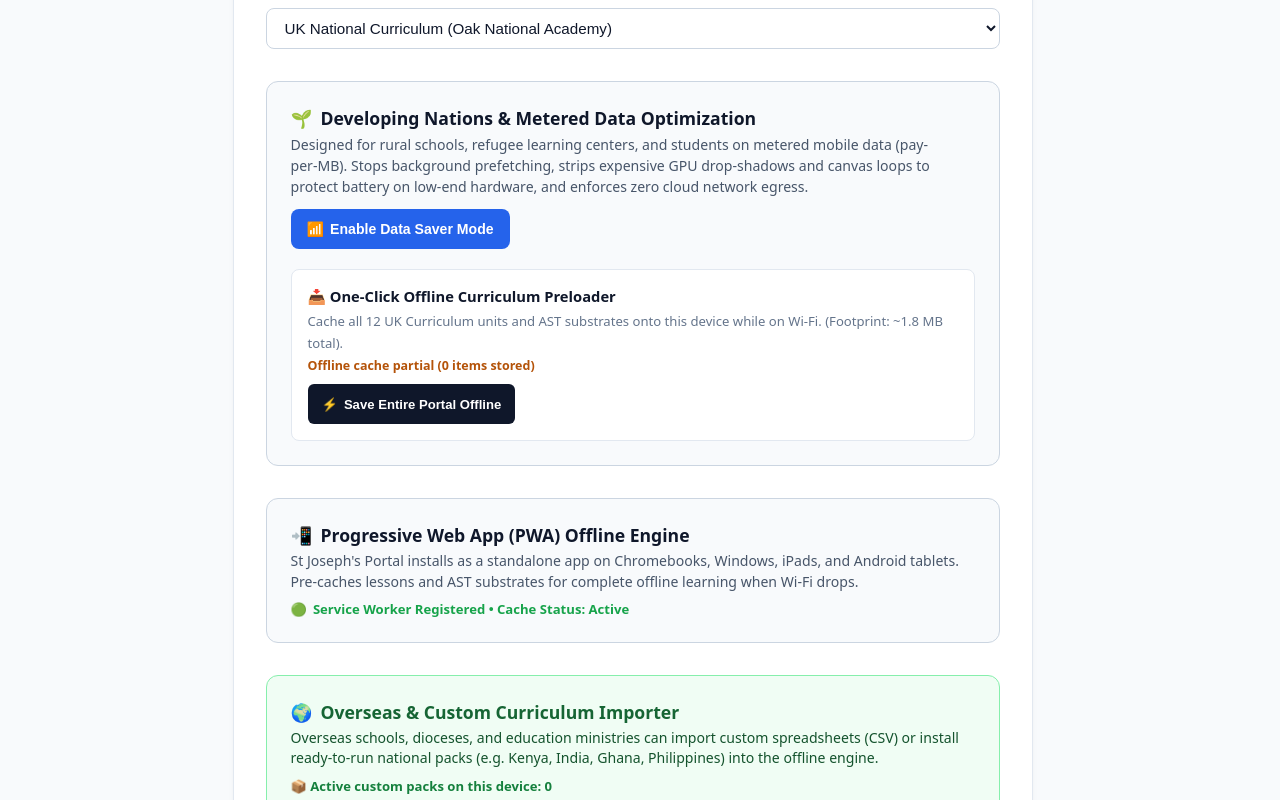
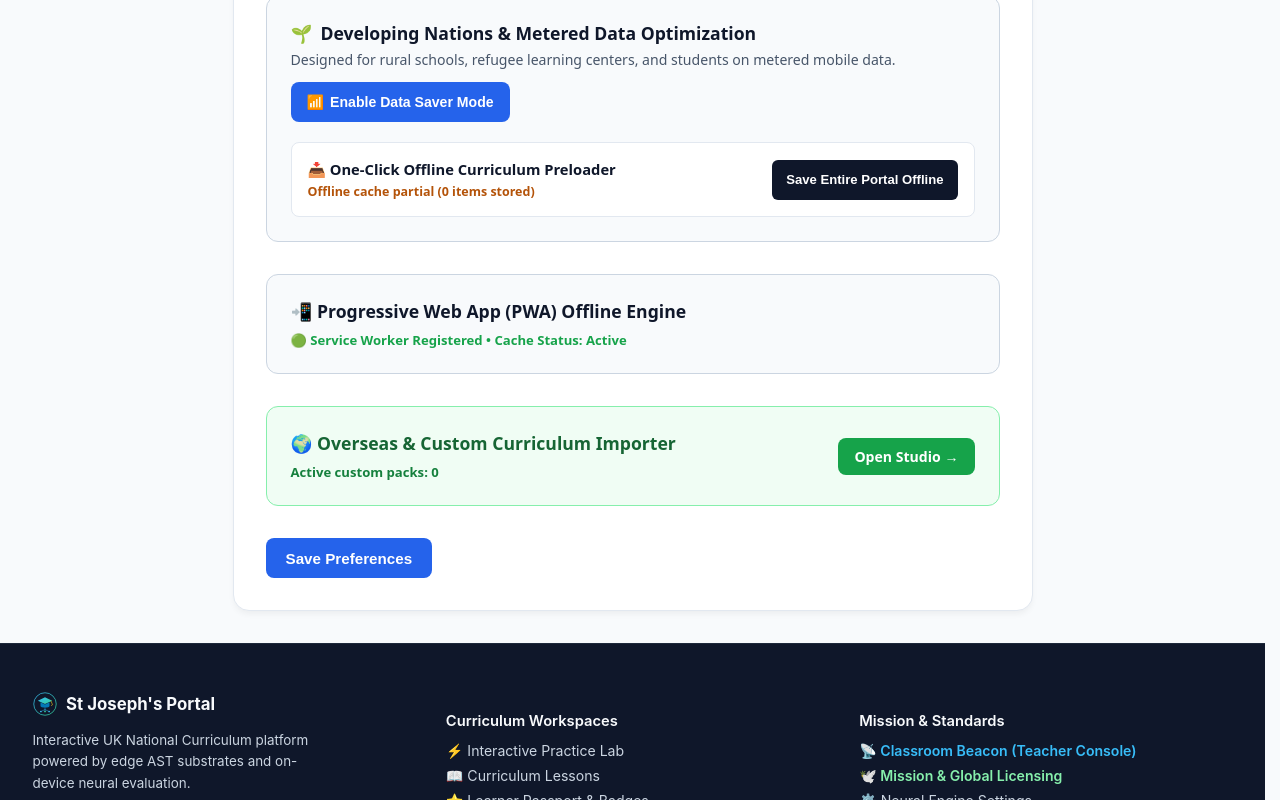
Before and after one commit to josephbrewerton-oss/schoolsample, a React (Vite) app: page /settings in a window 1280 px wide. Shown: the part 1240-2040 px from the top of the page. Built offline with nearby package versions, Linux system fonts and the light colour scheme.

Commit message:
feat(settings): use lazy initializers for state
Initialize state directly from localStorage to prevent layout shifts
during the initial render cycle.

```diff
--- a/src/pages/settings.tsx
+++ b/src/pages/settings.tsx
@@ -1,4 +1,3 @@
-// src/pages/settings.tsx
 import React, { useState, useEffect } from 'react';
 import { Link } from 'react-router-dom';
 import PageMeta from '../components/PageMeta';
@@ -16,46 +15,50 @@
 import { downloadCurriculumForOffline, getOfflineStatus, SyncProgress, OfflineStatus } from '../services/offlineSyncService';
 
 export default function SettingsPage() {
-  const [curriculumStandard, setCurriculumStandard] = useState<CurriculumProviderKey>('uk_oak');
-  const [preferredDifficulty, setPreferredDifficulty] = useState<'warmup' | 'challenger' | 'brainbuster'>('challenger');
-  const [hasAiConsent, setHasAiConsent] = useState<boolean>(false);
-  const [nanoStatus, setNanoStatus] = useState<'checking' | 'ready' | 'after-download' | 'unavailable'>('checking');
+  // 1. Synchronous lazy initializers (eliminates frame-0 flash)
+  const [curriculumStandard, setCurriculumStandard] = useState<CurriculumProviderKey>(() => {
+    return (typeof window !== 'undefined' && (localStorage.getItem('curriculum_standard') as CurriculumProviderKey)) || 'uk_oak';
+  });
+  const [preferredDifficulty, setPreferredDifficulty] = useState<'warmup' | 'challenger' | 'brainbuster'>(() => {
+    return (typeof window !== 'undefined' && (localStorage.getItem('preferred_difficulty') as any)) || 'challenger';
+  });
+  const [hasAiConsent, setHasAiConsent] = useState<boolean>(() => {
+    return typeof window !== 'undefined' ? hasUserGrantedAiConsent() : false;
+  });
+  const [portalLanguage, setPortalLanguage] = useState<string>(() => {
+    return typeof window !== 'undefined' ? getSavedLanguage() : 'en';
+  });
+  const [dataSaver, setDataSaver] = useState<boolean>(() => isDataSaverActive());
+  const [customPacks, setCustomPacks] = useState<CustomCurriculumPack[]>(() => {
+    return typeof window !== 'undefined' ? getInstalledCurriculumPacks() : [];
+  });
+
+  const [nanoStatus, setNanoStatus] = useState<'checking' | 'ready' | 'after-download' | 'unavailable'>(() => {
+    if (typeof window !== 'undefined' && aiCaller.isPromptApiAvailableSync?.()) {
+      return 'ready';
+    }
+    return 'checking';
+  });
+
   const [saveMessage, setSaveMessage] = useState('');
   const [testResult, setTestResult] = useState('');
-  const [portalLanguage, setPortalLanguage] = useState<string>('en');
   const [cacheClearNotice, setCacheClearNotice] = useState('');
-  const [customPacks, setCustomPacks] = useState<CustomCurriculumPack[]>([]);
-  const [dataSaver, setDataSaver] = useState<boolean>(() => isDataSaverActive());
   const [offlineStatus, setOfflineStatus] = useState<OfflineStatus>({ isCached: false, cachedCount: 0 });
   const [syncProgress, setSyncProgress] = useState<SyncProgress | null>(null);
   const [isSyncing, setIsSyncing] = useState<boolean>(false);
 
   useEffect(() => {
-    setCustomPacks(getInstalledCurriculumPacks());
     getOfflineStatus().then(setOfflineStatus);
 
     const unsubDataSaver = listenToDataSaverChanges((enabled) => {
       setDataSaver(enabled);
     });
 
-    // 1. Load saved curriculum standard & difficulty & consent & language
-    const savedStandard = localStorage.getItem('curriculum_standard') as CurriculumProviderKey;
-    if (savedStandard) {
-      setCurriculumStandard(savedStandard);
-    }
-
-    const savedDifficulty = localStorage.getItem('preferred_difficulty') as any;
-    if (savedDifficulty) {
-      setPreferredDifficulty(savedDifficulty);
-    }
-
-    setPortalLanguage(getSavedLanguage());
-    setHasAiConsent(hasUserGrantedAiConsent());
-
-    // 2. Check local Gemini Nano availability via unified aiCaller
-    async function checkNano() {
-      try {
-        const availability = await aiCaller.checkAvailability();
+    // Check local Gemini Nano availability asynchronously without blocking frame 0
+    let isMounted = true;
+    aiCaller.checkAvailability()
+      .then((availability) => {
+        if (!isMounted) return;
         if (availability.status === 'readily') {
           setNanoStatus('ready');
         } else if (availability.status === 'after-download') {
@@ -63,14 +66,13 @@
         } else {
           setNanoStatus('unavailable');
         }
-      } catch {
-        setNanoStatus('unavailable');
-      }
-    }
-
-    checkNano();
+      })
+      .catch(() => {
+        if (isMounted) setNanoStatus('unavailable');
+      });
 
     return () => {
+      isMounted = false;
       unsubDataSaver();
     };
   }, []);
@@ -137,7 +139,6 @@
       restorePageDOM();
     }
 
-    // Dispatch custom and storage event so open tabs/components update reactively
     window.dispatchEvent(new Event('storage'));
     window.dispatchEvent(new CustomEvent('curriculum_standard_changed', { detail: curriculumStandard }));
 
@@ -233,7 +234,7 @@
                 School Chromebooks and modern PCs can run AI models right inside Chrome! When supported, Chrome downloads the model once to the device cache. After that, it generates customized practice questions and Socratic hints <strong>completely offline</strong> without needing school Wi-Fi or sending data to the cloud.
               </div>
 
-              {/* Explicit UK GDPR / Children's Code / CAADCA / DPDP Resource Consent Card */}
+              {/* Explicit UK GDPR / Resource Consent Card */}
               {(() => {
                 const caveat = getComplianceCaveat(portalLanguage);
                 return (
@@ -338,9 +339,6 @@
                 <option value="challenger">⚡ Challenger (Level 2) — Everyday scenarios and clever distractors</option>
                 <option value="brainbuster">🏆 Brain Buster (Level 3) — Deep thinking, multi-step problem solving</option>
               </select>
-              <p style={{ fontSize: '0.85rem', color: '#64748b', marginTop: '0.4rem', marginBottom: 0 }}>
-                You can also change your challenge level any time right on the Practice Lab screen!
-              </p>
             </div>
 
             {/* Universal Language & Translation Settings */}
@@ -367,10 +365,6 @@
                   🧹 Clear Translation Cache
                 </button>
               </div>
-
-              <p style={{ fontSize: '0.9rem', color: '#475569', lineHeight: 1.5, margin: '0 0 1rem 0' }}>
-                Select your default language. The Universal Translation Engine automatically translates all pages, navigation items, lesson plans, and interactive questions across the entire portal.
-              </p>
 
               <select
                 id="portal-language-select"
@@ -443,8 +437,7 @@
                     <span>🌱</span> Developing Nations & Metered Data Optimization
                   </h3>
                   <p style={{ fontSize: '0.88rem', color: dataSaver ? '#047857' : '#475569', margin: 0, lineHeight: 1.5 }}>
-                    Designed for rural schools, refugee learning centers, and students on metered mobile data (pay-per-MB).
-                    Stops background prefetching, strips expensive GPU drop-shadows and canvas loops to protect battery on low-end hardware, and enforces zero cloud network egress.
+                    Designed for rural schools, refugee learning centers, and students on metered mobile data.
                   </p>
                 </div>
 
@@ -485,9 +478,6 @@
                     <strong style={{ fontSize: '0.92rem', color: '#0f172a', display: 'block', marginBottom: '3px' }}>
                       📥 One-Click Offline Curriculum Preloader
                     </strong>
-                    <span style={{ fontSize: '0.82rem', color: '#64748b' }}>
-                      Cache all 12 UK Curriculum units and AST substrates onto this device while on Wi-Fi. (Footprint: ~1.8 MB total).
-                    </span>
                     <div style={{ marginTop: '4px', fontSize: '0.78rem', color: offlineStatus.isCached ? '#15803d' : '#b45309', fontWeight: 600 }}>
                       {offlineStatus.isCached
                         ? `✓ Offline Ready: ${offlineStatus.cachedCount} assets cached locally in browser`
@@ -509,24 +499,17 @@
                       fontWeight: 600,
                       fontSize: '0.82rem',
                       cursor: isSyncing ? 'not-allowed' : 'pointer',
-                      display: 'inline-flex',
-                      alignItems: 'center',
-                      gap: '6px',
                     }}
                   >
-                    <span>{isSyncing ? '⏳' : '⚡'}</span>
                     <span>{isSyncing ? 'Saving Offline...' : 'Save Entire Portal Offline'}</span>
                   </button>
                 </div>
 
-                {/* Live Progress Bar */}
                 {syncProgress && (
                   <div style={{ marginTop: '12px', paddingTop: '10px', borderTop: '1px solid #f1f5f9' }}>
                     <div style={{ display: 'flex', justifyContent: 'space-between', fontSize: '0.78rem', color: '#475569', marginBottom: '4px' }}>
-                      <span style={{ overflow: 'hidden', textOverflow: 'ellipsis', whiteSpace: 'nowrap', maxWidth: '300px' }}>
-                        {syncProgress.currentFile}
-                      </span>
-                      <strong>{syncProgress.percent}% ({syncProgress.completed}/{syncProgress.total})</strong>
+                      <span>{syncProgress.currentFile}</span>
+                      <strong>{syncProgress.percent}%</strong>
                     </div>
                     <div style={{ width: '100%', height: '6px', background: '#e2e8f0', borderRadius: '3px', overflow: 'hidden' }}>
                       <div
@@ -538,61 +521,32 @@
                         }}
                       />
                     </div>
-                    {syncProgress.status === 'completed' && (
-                      <p style={{ margin: '6px 0 0 0', fontSize: '0.78rem', color: '#16a34a', fontWeight: 700 }}>
-                        🎉 Complete! The entire curriculum portal is saved. You can now use this device in airplane mode or with zero internet!
-                      </p>
-                    )}
                   </div>
                 )}
               </div>
             </div>
 
-            {/* PWA Offline App & Service Worker Status Card */}
-            <div style={{
-              marginBottom: '2rem',
-              padding: '1.5rem',
-              borderRadius: '12px',
-              background: '#f8fafc',
-              border: '1px solid #cbd5e1',
-            }}>
-              <div style={{ display: 'flex', justifyContent: 'space-between', alignItems: 'center', flexWrap: 'wrap', gap: '12px' }}>
-                <div>
-                  <h3 style={{ fontSize: '1.1rem', fontWeight: 800, color: '#0f172a', margin: '0 0 4px 0', display: 'flex', alignItems: 'center', gap: '8px' }}>
-                    <span>📲</span> Progressive Web App (PWA) Offline Engine
-                  </h3>
-                  <p style={{ fontSize: '0.88rem', color: '#475569', margin: 0, lineHeight: 1.45 }}>
-                    St Joseph's Portal installs as a standalone app on Chromebooks, Windows, iPads, and Android tablets. Pre-caches lessons and AST substrates for complete offline learning when Wi-Fi drops.
-                  </p>
-                  <div style={{ fontSize: '0.82rem', color: '#16a34a', fontWeight: 700, marginTop: '8px', display: 'flex', alignItems: 'center', gap: '6px' }}>
-                    <span>🟢</span> Service Worker Registered &bull; Cache Status: Active
-                  </div>
-                </div>
+            {/* PWA Offline App */}
+            <div style={{ marginBottom: '2rem', padding: '1.5rem', borderRadius: '12px', background: '#f8fafc', border: '1px solid #cbd5e1' }}>
+              <h3 style={{ fontSize: '1.1rem', fontWeight: 800, color: '#0f172a', margin: '0 0 4px 0' }}>
+                📲 Progressive Web App (PWA) Offline Engine
+              </h3>
+              <div style={{ fontSize: '0.82rem', color: '#16a34a', fontWeight: 700, marginTop: '8px' }}>
+                🟢 Service Worker Registered &bull; Cache Status: Active
               </div>
             </div>
 
-            {/* Overseas & Custom Curriculum Studio Card */}
-            <div style={{
-              marginBottom: '2rem',
-              padding: '1.5rem',
-              borderRadius: '12px',
-              background: '#f0fdf4',
-              border: '1px solid #86efac',
-            }}>
+            {/* Overseas & Custom Curriculum */}
+            <div style={{ marginBottom: '2rem', padding: '1.5rem', borderRadius: '12px', background: '#f0fdf4', border: '1px solid #86efac' }}>
               <div style={{ display: 'flex', justifyContent: 'space-between', alignItems: 'center', flexWrap: 'wrap', gap: '12px' }}>
                 <div>
-                  <h3 style={{ fontSize: '1.1rem', fontWeight: 800, color: '#166534', margin: '0 0 4px 0', display: 'flex', alignItems: 'center', gap: '8px' }}>
-                    <span>🌍</span> Overseas & Custom Curriculum Importer
+                  <h3 style={{ fontSize: '1.1rem', fontWeight: 800, color: '#166534', margin: '0 0 4px 0' }}>
+                    🌍 Overseas & Custom Curriculum Importer
                   </h3>
-                  <p style={{ fontSize: '0.88rem', color: '#14532d', margin: 0, lineHeight: 1.45 }}>
-                    Overseas schools, dioceses, and education ministries can import custom spreadsheets (CSV) or install ready-to-run national packs (e.g. Kenya, India, Ghana, Philippines) into the offline engine.
-                  </p>
                   <div style={{ fontSize: '0.82rem', color: '#15803d', fontWeight: 700, marginTop: '8px' }}>
-                    📦 Active custom packs on this device: <strong>{customPacks.length}</strong>
-                    {customPacks.length > 0 && ` (${customPacks.map((p) => p.countryOrRegion).join(', ')})`}
+                    Active custom packs: <strong>{customPacks.length}</strong>
                   </div>
                 </div>
-
                 <Link
                   to="/curriculum-studio"
                   style={{
@@ -603,13 +557,9 @@
                     fontWeight: 700,
                     fontSize: '0.88rem',
                     textDecoration: 'none',
-                    boxShadow: '0 2px 4px rgba(22,163,74,0.2)',
-                    display: 'inline-flex',
-                    alignItems: 'center',
-                    gap: '6px',
                   }}
                 >
-                  🚀 Open Curriculum Studio ➔
+                  Open Studio &rarr;
                 </Link>
               </div>
             </div>
```
